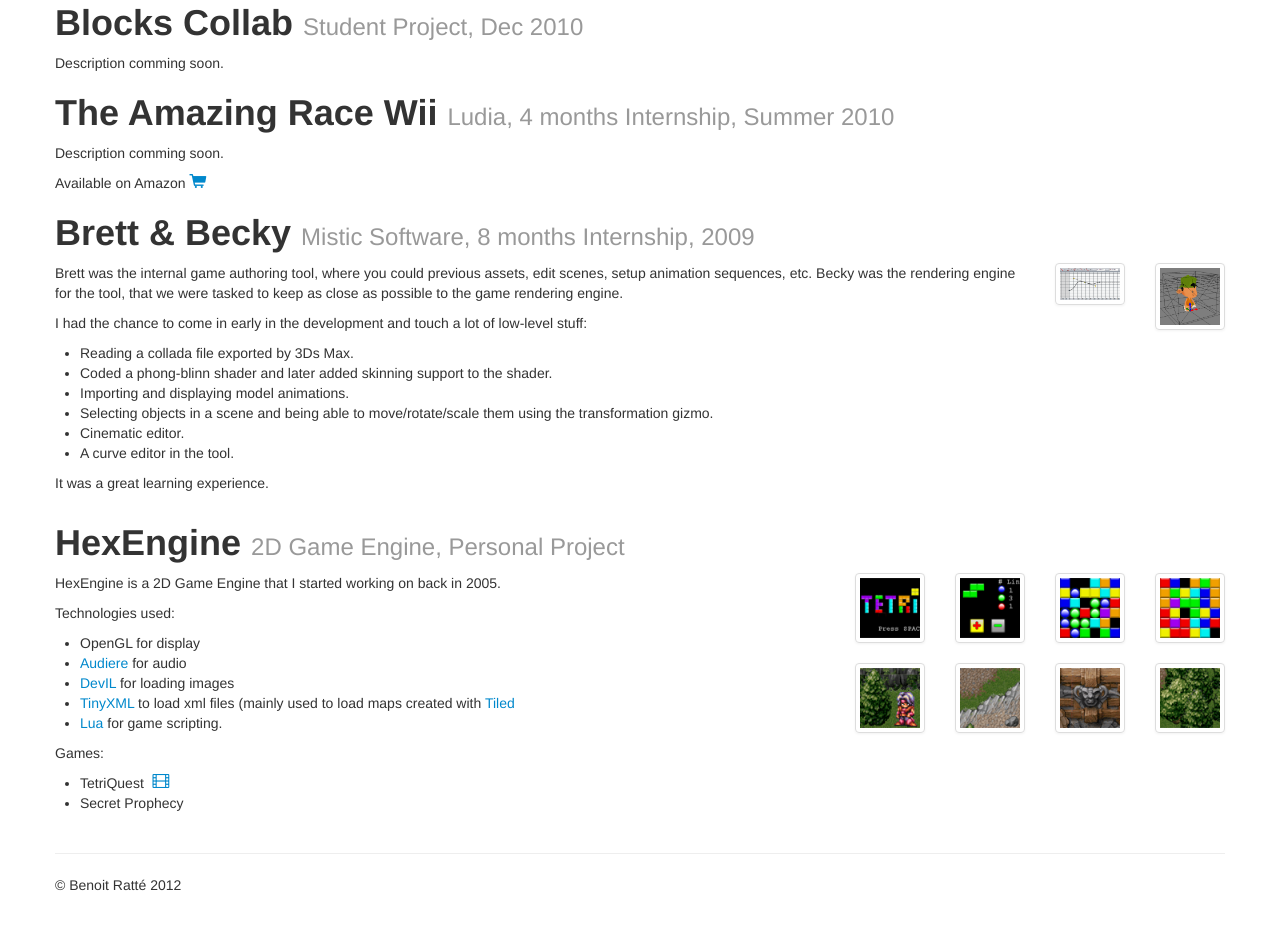
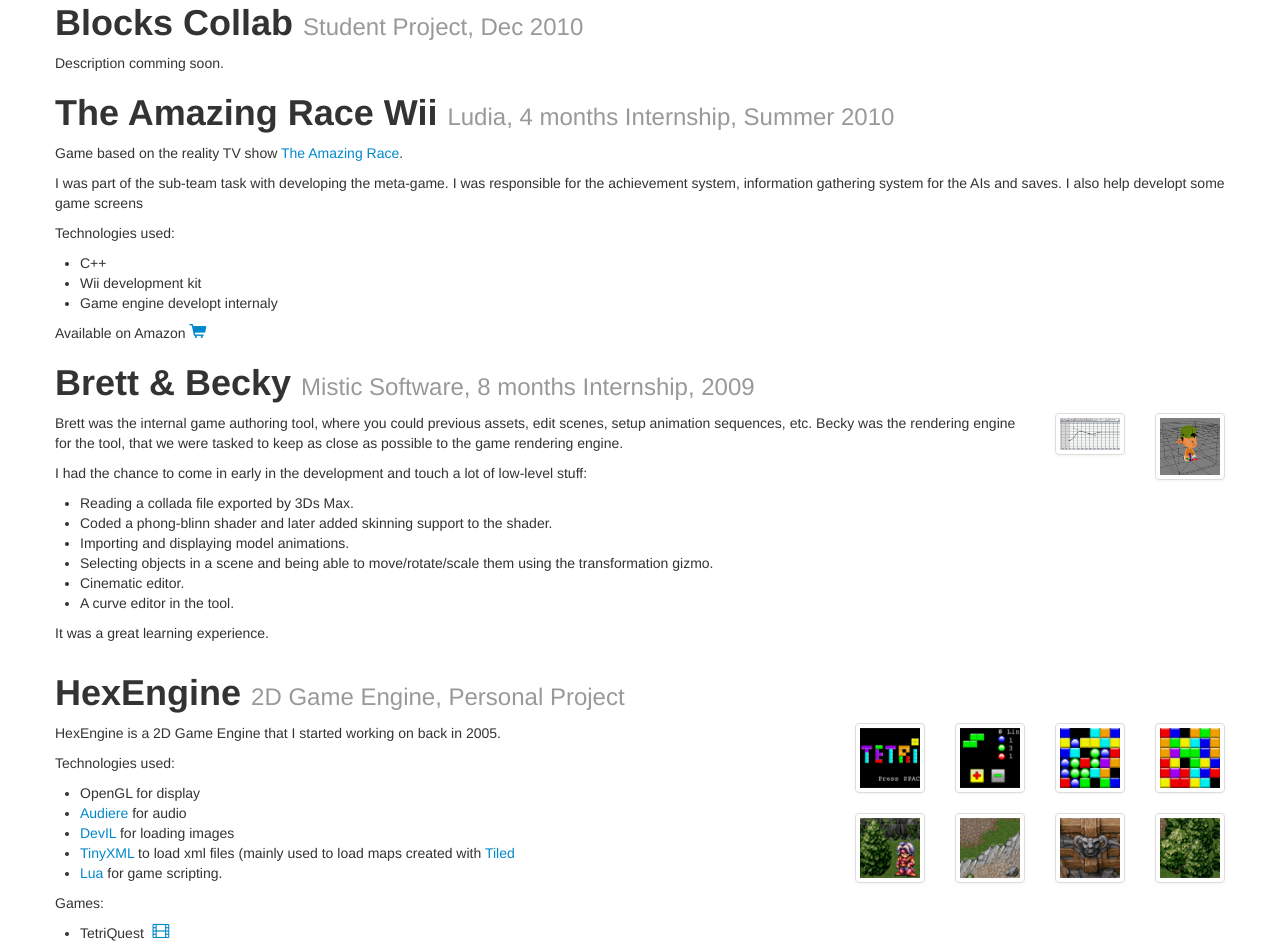
Before and after one commit to dotneB/benoitrattedotcom-source, a plain HTML site: page index.html in a window 1280 px wide. Shown: the part 1047-1990 px from the top of the page. Drawn offline with nearby package versions, Linux system fonts and the light colour scheme.

Commit message:
Update description for Amazing Race

```diff
--- a/index.html
+++ b/index.html
@@ -124,8 +124,15 @@
 					<h1>The Amazing Race Wii <small>Ludia, 4 months Internship, Summer 2010</small></h1>
 				</div>
 				<div class="span12">
-					<p>Description comming soon.</p>
-					<p>Available on Amazon <a class="amazon" href="http://www.amazon.com/dp/B003X19MDO" target="_blank"><i class="icon-shopping-cart icon-large"></i></a></p>
+					<p>Game based on the reality TV show <a href="http://en.wikipedia.org/wiki/The_Amazing_Race">The Amazing Race</a>.</p>
+					<p>I was part of the sub-team task with developing the meta-game. I was responsible for the achievement system, information gathering system for the AIs and saves. I also help developt some game screens</p>
+					<p>Technologies used:</p>
+					<ul>
+						<li>C++</li>
+						<li>Wii development kit</li>
+						<li>Game engine developt internaly</li>
+					</ul>
+					<p>Available on Amazon <a class="amazon" href="http://www.amazon.ca/UBI-Soft-17620-Amazing-Race/dp/B003X19MDO/" target="_blank"><i class="icon-shopping-cart icon-large"></i></a></p>
 				</div>
 			</div>	<!-- /project-amazingracewii -->
 
```
